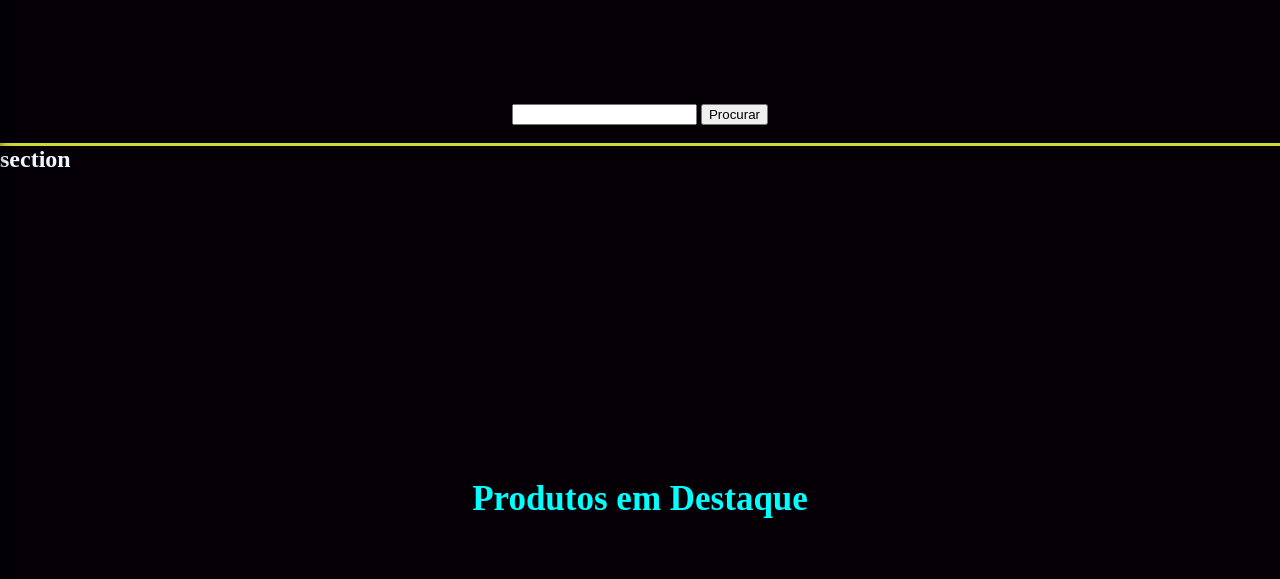
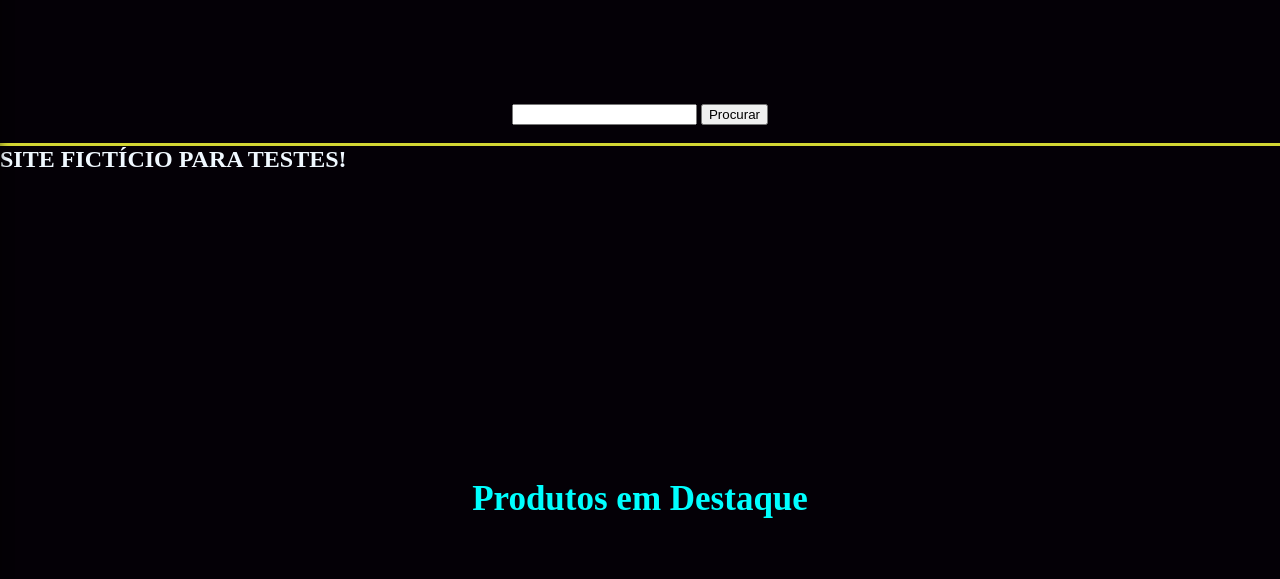
Before and after one commit to MagnoDev21/machoalfa, a plain HTML site: page index.html in a window 1280 px wide. Shown: the part 221-800 px from the top of the page. Drawn offline with Linux system fonts and the light colour scheme.

Commit message:
index.html

```diff
--- a/index.html
+++ b/index.html
@@ -71,7 +71,7 @@
     </header>
 
     <section>
-        <h1 style="color:aliceblue;">section</h1>
+        <h1 style="color:aliceblue;">SITE FICTÍCIO PARA TESTES!</h1>
     </section>
 
     <main class="products">
```
